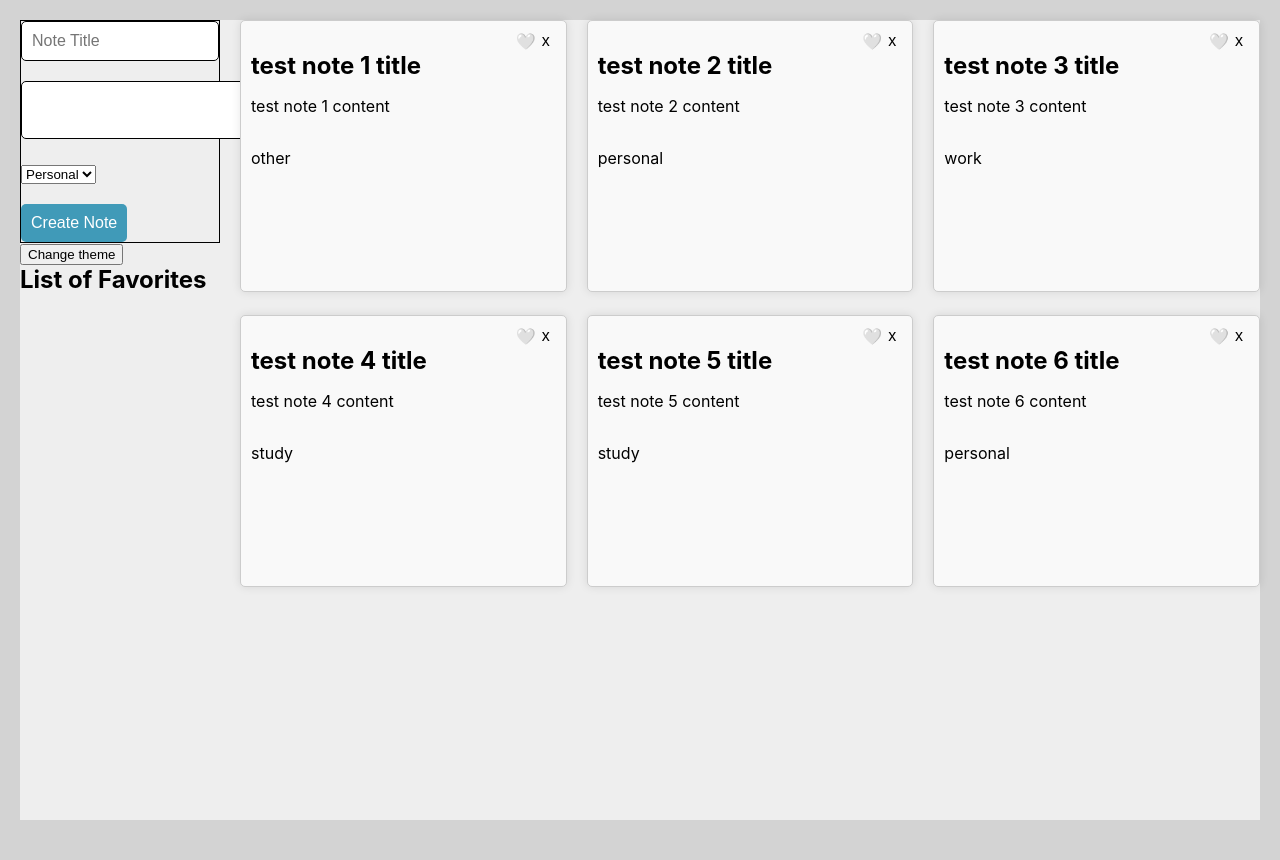
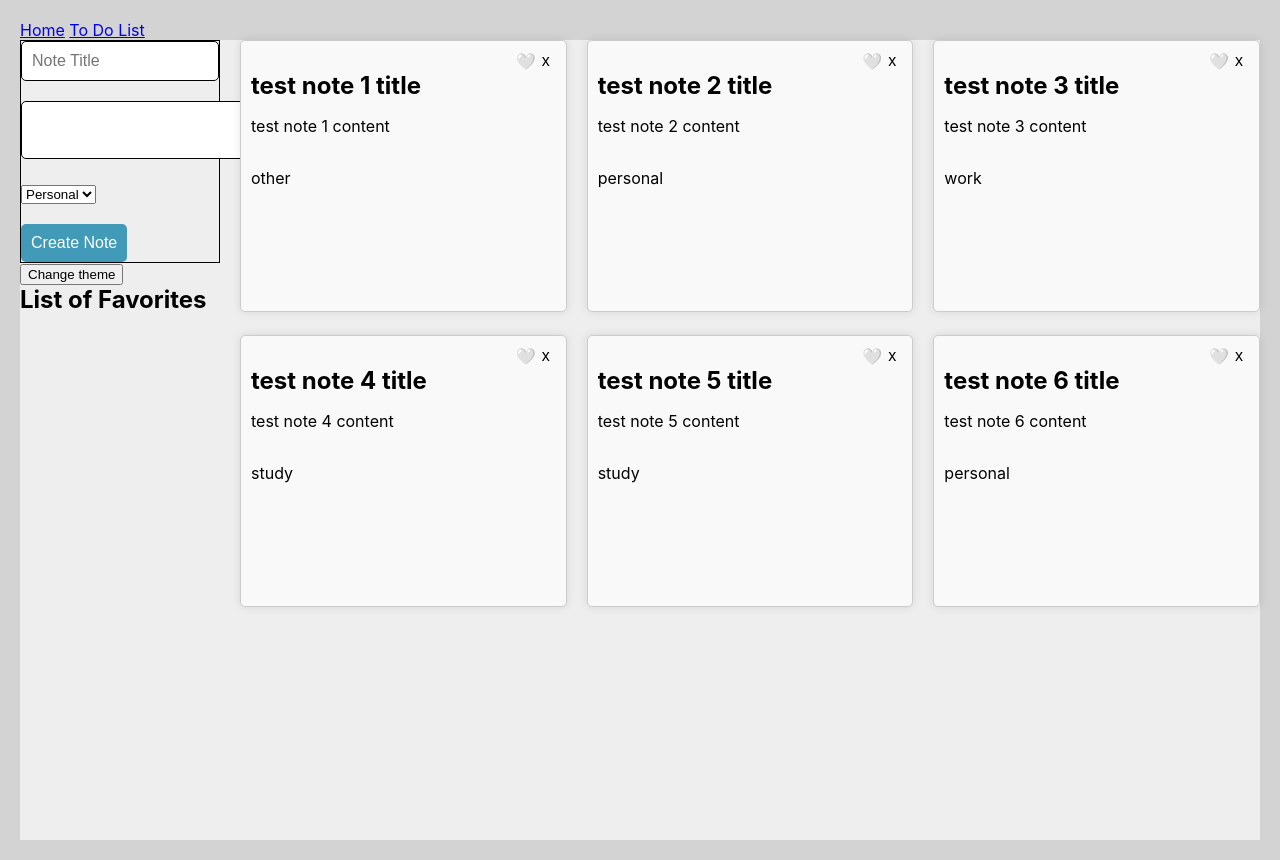
Before and after one commit to zlzcty/tqedyailyb-cse110-lab3, a React (Create React App) app in the folder my-app/: page / in a window 1280 px wide. Built offline with nearby package versions, Linux system fonts and the light colour scheme.

Commit message:
add navbar

```diff
--- a/my-app/src/App.tsx
+++ b/my-app/src/App.tsx
@@ -2,10 +2,12 @@ import './App.css';
 import { ToDoList } from './toDoList';
 import { Route, Routes } from 'react-router-dom';
 import { StickyNotes } from './stickyNotes';
+import { Navbar } from './navbar';
 
 const App = () => {
     return (
         <div>
+            <Navbar />
             <Routes>
                 <Route path="/" element={<StickyNotes />} />
                 <Route path="/todolist" element={<ToDoList />} />
--- /dev/null
+++ b/my-app/src/navbar.tsx
@@ -0,0 +1,11 @@
+import { Link } from 'react-router-dom';
+
+export const Navbar = () => {
+    return (
+        <div>
+            <nav>
+                <Link to="/">Home</Link> <Link to="/todolist">To Do List</Link>
+            </nav>
+        </div>
+    );
+};
```
